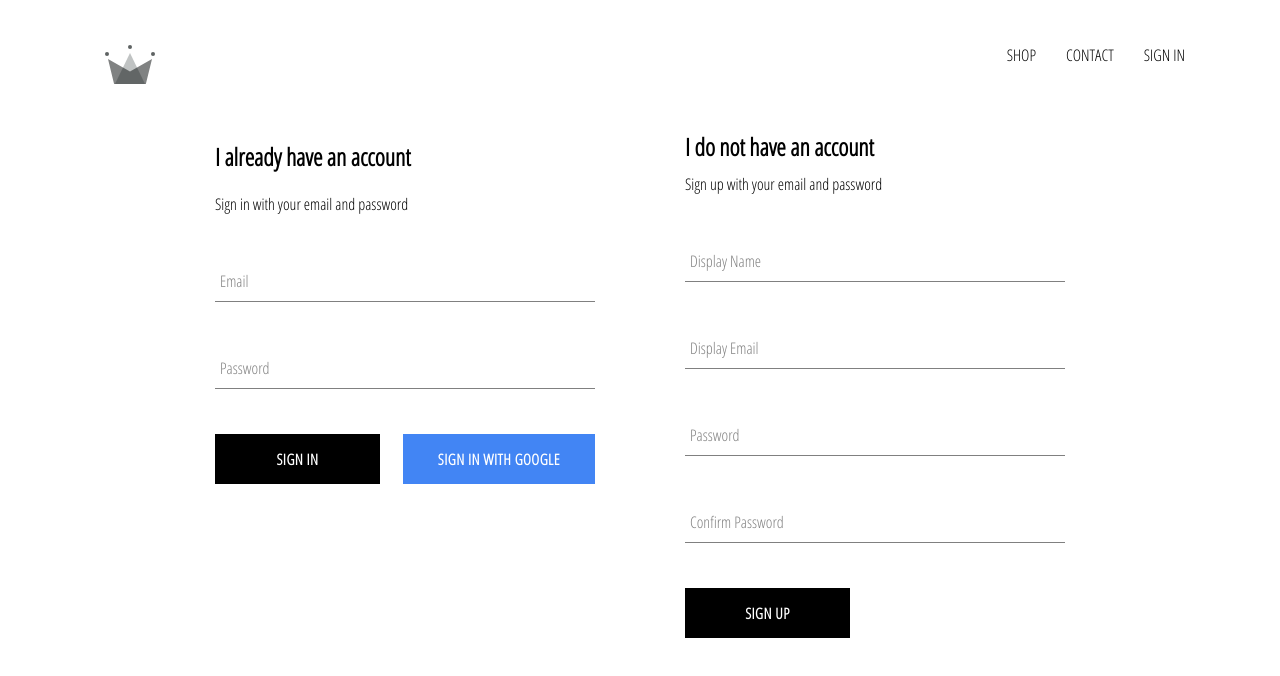
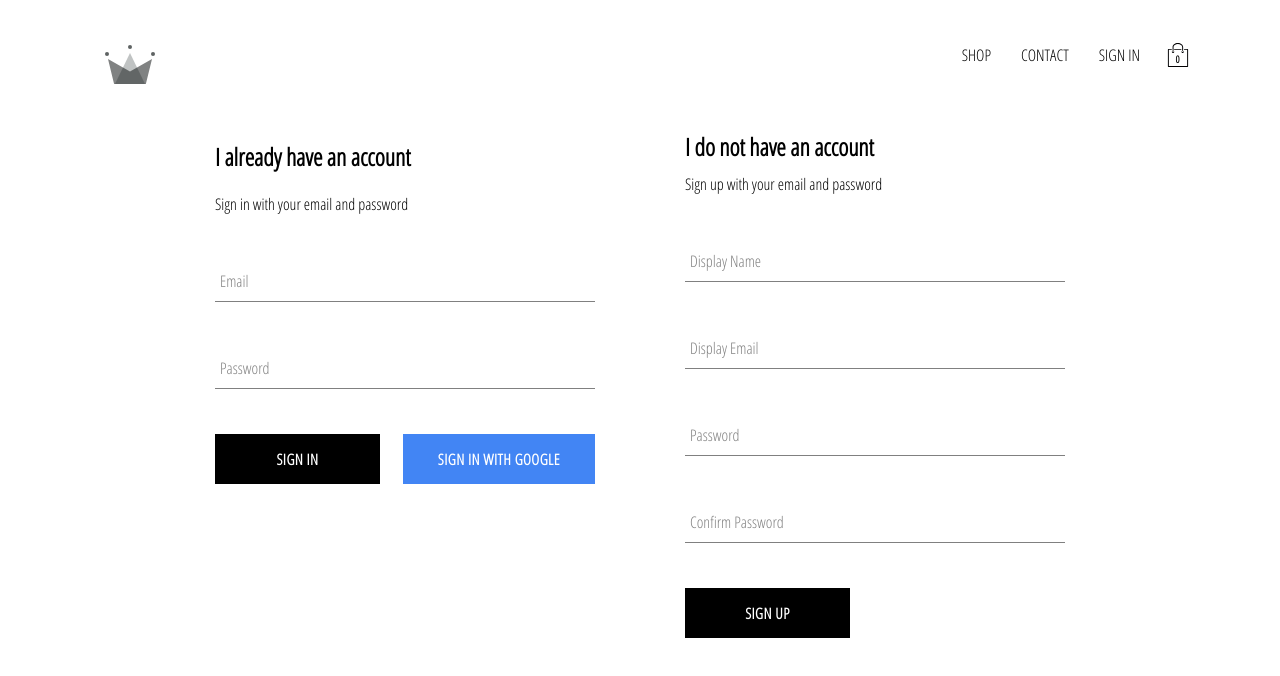
Before and after one commit to r-smolonskij/crwn-clothing, a React (Create React App) app: page /signIn in a window 1280 px wide. Shown: the top 676 px of the page. Built offline with nearby package versions, Linux system fonts and the light colour scheme; no server answers.

Commit message:
added cart icon and cart-dropdown component and implemented cart reducer

```diff
--- /dev/null
+++ b/src/components/cart-dropdown/cart-dropdown.component.js
@@ -0,0 +1,12 @@
+import React, { Component } from 'react';
+import CustomButton from '../custom-button/custom-button.component';
+import './cart-dropdown.styles.scss';
+
+const CartDropdown = () => (
+    <div className="cart-dropdown">
+        <div className="cart-items"></div>
+        <CustomButton>GO TO CHECKOUT</CustomButton>
+    </div>
+);
+
+export default CartDropdown;
--- /dev/null
+++ b/src/components/cart-dropdown/cart-dropdown.styles.scss
@@ -0,0 +1,24 @@
+.cart-dropdown {
+    position: absolute;
+    width: 240px;
+    height: 340px;
+    display: flex;
+    flex-direction: column;
+    padding: 20px;
+    border: 1px solid black;
+    background-color: white;
+    top: 90px;
+    right: 40px;
+    z-index: 5;
+
+    .cart-items {
+      height: 240px;
+      display: flex;
+      flex-direction: column;
+      overflow: scroll;
+    }
+
+    button {
+      margin-top: auto;
+    }
+  }
--- /dev/null
+++ b/src/components/cart-icon/cart-icon.component.js
@@ -0,0 +1,21 @@
+import React from 'react';
+import { connect } from 'react-redux';
+
+import {toggleCartHidden} from '../../redux/cart/cart.actions'
+
+import { ReactComponent as ShoppingIcon} from '../../assets/shopping-bag.svg';
+
+import './cart-icon.styles.scss';
+
+const CartIcon = ({toggleCartHidden}) => (
+    <div className="cart-icon" onClick={toggleCartHidden}>
+        <ShoppingIcon className="shopping-icon"/>
+        <span className="item-count">0</span>
+    </div>
+);
+
+const mapDispatchToProps = dispatch => ({
+    toggleCartHidden: () =>dispatch(toggleCartHidden())
+});
+
+export default connect(null, mapDispatchToProps)(CartIcon);
--- /dev/null
+++ b/src/components/cart-icon/cart-icon.styles.scss
@@ -0,0 +1,21 @@
+.cart-icon {
+    width: 45px;
+    height: 45px;
+    position: relative;
+    display: flex;
+    align-items: center;
+    justify-content: center;
+    cursor: pointer;
+
+    .shopping-icon {
+      width: 24px;
+      height: 24px;
+    }
+
+    .item-count {
+      position: absolute;
+      font-size: 10px;
+      font-weight: bold;
+      bottom: 12px;
+    }
+  }
--- a/src/components/header/header.component.js
+++ b/src/components/header/header.component.js
@@ -3,10 +3,12 @@ import { connect } from 'react-redux';
 import { Link } from "react-router-dom";
 import { ReactComponent as Logo } from "../../assets/4.4 crown.svg.svg";
 import { auth } from "../../firebase/firebase.utils";
+import CartDropdown from '../cart-dropdown/cart-dropdown.component';
+import CartIcon from '../cart-icon/cart-icon.component';
 
 import "./header.styles.scss";
 
-const Header = ({ currentUser }) => (
+const Header = ({ currentUser, hidden }) => (
   <div className="header">
     <Link className="logo-container" to="/">
       <Logo className="logo" />
@@ -25,12 +27,18 @@ const Header = ({ currentUser }) => (
           SIGN IN
         </Link>
       )}
+      <CartIcon/>
     </div>
+    {
+      hidden ? null:
+      <CartDropdown/>
+    }
   </div>
 );
 
-const mapStateToProps = (state) => ({
-  currentUser: state.user.currentUser
+const mapStateToProps = ({user: {currentUser}, cart: {hidden}}) => ({
+  currentUser,
+  hidden
 })
 
 export default connect(mapStateToProps ) (Header);
--- /dev/null
+++ b/src/redux/cart/cart.actions.js
@@ -0,0 +1,5 @@
+import CartActionTypes from './cart.types';
+
+export const toggleCartHidden = () => ({
+    type: CartActionTypes.TOGGLE_CART_HIDDEN
+});
--- /dev/null
+++ b/src/redux/cart/cart.reducer.js
@@ -0,0 +1,18 @@
+import CartActionTypes from './cart.types';
+const INITIAL_STATE = {
+    hidden: true
+};
+
+const cartReducer = (state = INITIAL_STATE, action) => {
+    switch(action.type){
+        case CartActionTypes.TOGGLE_CART_HIDDEN:
+            return {
+                ...state,
+                hidden: !state.hidden
+            }
+        default:
+            return state;
+    }
+};
+
+export default cartReducer;
--- /dev/null
+++ b/src/redux/cart/cart.types.js
@@ -0,0 +1,4 @@
+const CartActionTypes = {
+    TOGGLE_CART_HIDDEN: 'TOGGLE_CART_HIDDEN'
+}
+export default CartActionTypes;
--- a/src/redux/root-reducer.js
+++ b/src/redux/root-reducer.js
@@ -1,6 +1,9 @@
 import { combineReducers } from 'redux';
 import userReducer from './user/user.reducer';
+import cartReducer from './cart/cart.reducer';
+
 
 export default combineReducers({
-    user: userReducer
+    user: userReducer,
+    cart: cartReducer,
 })
```
Also changed, not shown: src/assets/shopping-bag.svg (added).
